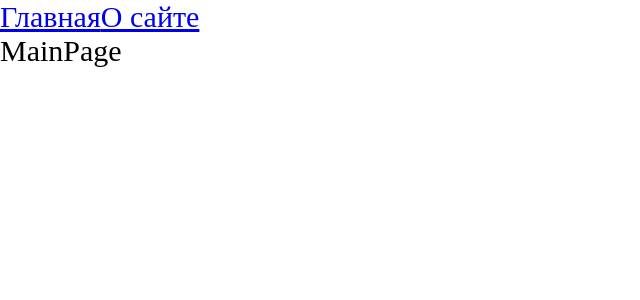
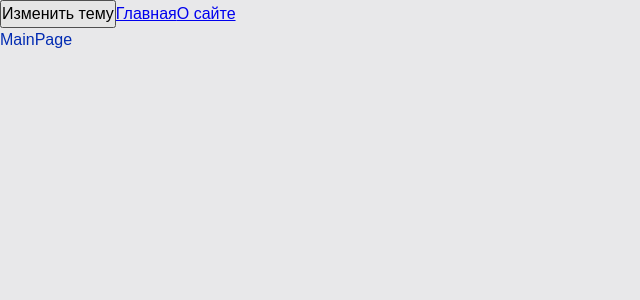
Before and after one commit to Kasaklalita/production-project, a React app: page / in a window 1280 px wide. Shown: the top 300 px of the page, without its empty margins (0-640 px from the left). Built offline with nearby package versions, Linux system fonts and the light colour scheme.

Commit message:
Организация стилей + темы

```diff
--- a/src/App.tsx
+++ b/src/App.tsx
@@ -1,13 +1,17 @@
 import { Route, Routes } from "react-router-dom";
-import "./index.scss";
+import "./styles/index.scss";
 import { MainPageAsync } from "./pages/MainPage/MainPage.async";
 import { AboutPageAsync } from "./pages/AboutPage/AboutPage.async";
 import { Link } from "react-router-dom";
 import { Suspense } from "react";
+import { useTheme } from "./theme/useTheme";
 
 export default function App() {
+  const { theme, toggleTheme } = useTheme();
+
   return (
-    <div className="app">
+    <div className={`app ${theme}`}>
+      <button onClick={toggleTheme}>Изменить тему</button>
       <Link to={"/"}>Главная</Link>
       <Link to={"/about"}>О сайте</Link>
       <Suspense fallback={<div>Loading...</div>}>
--- a/src/index.scss
+++ /dev/null
@@ -1,9 +0,0 @@
-* {
-  margin: 0;
-  padding: 0;
-  box-sizing: border-box;
-}
-
-.app {
-  font-size: 30px;
-}
--- a/src/index.tsx
+++ b/src/index.tsx
@@ -1,10 +1,13 @@
 import { render } from "react-dom";
 import App from "./App";
 import { BrowserRouter } from "react-router-dom";
+import ThemeProvider from "./theme/ThemeProvider";
 
 render(
   <BrowserRouter>
-    <App />
+    <ThemeProvider>
+      <App />
+    </ThemeProvider>
   </BrowserRouter>,
   document.getElementById("root")
 );
--- /dev/null
+++ b/src/styles/index.scss
@@ -0,0 +1,13 @@
+@import 'variables/global';
+@import 'reset';
+@import 'themes/dark';
+@import 'themes/light';
+
+.app {
+  font: var(--font-m);
+
+  background: var(--bg-color);
+  color: var(--primary-color);
+
+  min-height: 100vh;
+}
--- /dev/null
+++ b/src/styles/reset.scss
@@ -0,0 +1,14 @@
+* {
+  margin: 0;
+  padding: 0;
+  box-sizing: border-box;
+}
+
+input,
+button,
+textarea,
+select {
+  margin: 0;
+
+  font: inherit;
+}
--- /dev/null
+++ b/src/styles/themes/dark.scss
@@ -0,0 +1,6 @@
+.app.dark {
+  --bg-color: #0e0e75;
+
+  --primary-color: #049604;
+  --secondary-color: #04ff04;
+}
--- /dev/null
+++ b/src/styles/themes/light.scss
@@ -0,0 +1,6 @@
+.app.light {
+  --bg-color: #e8e8ea;
+
+  --primary-color: #022bb2;
+  --secondary-color: #0449e0;
+}
--- /dev/null
+++ b/src/styles/variables/global.scss
@@ -0,0 +1,11 @@
+:root {
+  --font-family-main: Sans-serif, 'Times New Roman', Seirf;
+
+  --font-size-m: 16px;
+  --font-line-m: 24px;
+  --font-m: var(--font-size-m) / var(--font-line-m) var(--font-family-main);
+
+  --font-size-l: 24px;
+  --font-line-l: 32px;
+  --font-l: var(--font-size-l) / var(--font-line-l) var(--font-family-main);
+}
--- /dev/null
+++ b/src/theme/ThemeContext.tsx
@@ -0,0 +1,15 @@
+import { createContext } from "react";
+
+export enum Theme {
+  LIGHT = "light",
+  DARK = "dark",
+}
+
+export interface ThemeContextProps {
+  theme?: Theme;
+  setTheme?: (theme: Theme) => void;
+}
+
+export const ThemeContext = createContext<ThemeContextProps>({});
+
+export const LOCAL_STORAGE_THEME_KEY = "theme";
--- /dev/null
+++ b/src/theme/ThemeProvider.tsx
@@ -0,0 +1,23 @@
+import React, { useMemo } from "react";
+import { useState } from "react";
+import { LOCAL_STORAGE_THEME_KEY, ThemeContext, Theme } from "./ThemeContext";
+
+const defaultTheme =
+  (localStorage.getItem(LOCAL_STORAGE_THEME_KEY) as Theme) || Theme.LIGHT;
+
+const ThemeProvider = ({ children }: any) => {
+  const [theme, setTheme] = useState<Theme>(defaultTheme);
+
+  const defaultProps = useMemo(
+    () => ({ theme: theme, setTheme: setTheme }),
+    [theme]
+  );
+
+  return (
+    <ThemeContext.Provider value={defaultProps}>
+      {children}
+    </ThemeContext.Provider>
+  );
+};
+
+export default ThemeProvider;
--- /dev/null
+++ b/src/theme/useTheme.ts
@@ -0,0 +1,19 @@
+import { LOCAL_STORAGE_THEME_KEY, Theme, ThemeContext } from "./ThemeContext";
+import { useContext } from "react";
+
+interface UseThemeResult {
+  toggleTheme: () => void;
+  theme: Theme;
+}
+
+export function useTheme(): UseThemeResult {
+  const { theme, setTheme } = useContext(ThemeContext);
+
+  const toggleTheme = () => {
+    const newTheme = theme === Theme.DARK ? Theme.LIGHT : Theme.DARK;
+    setTheme(newTheme);
+    localStorage.setItem(LOCAL_STORAGE_THEME_KEY, newTheme);
+  };
+
+  return { theme, toggleTheme };
+}
```
